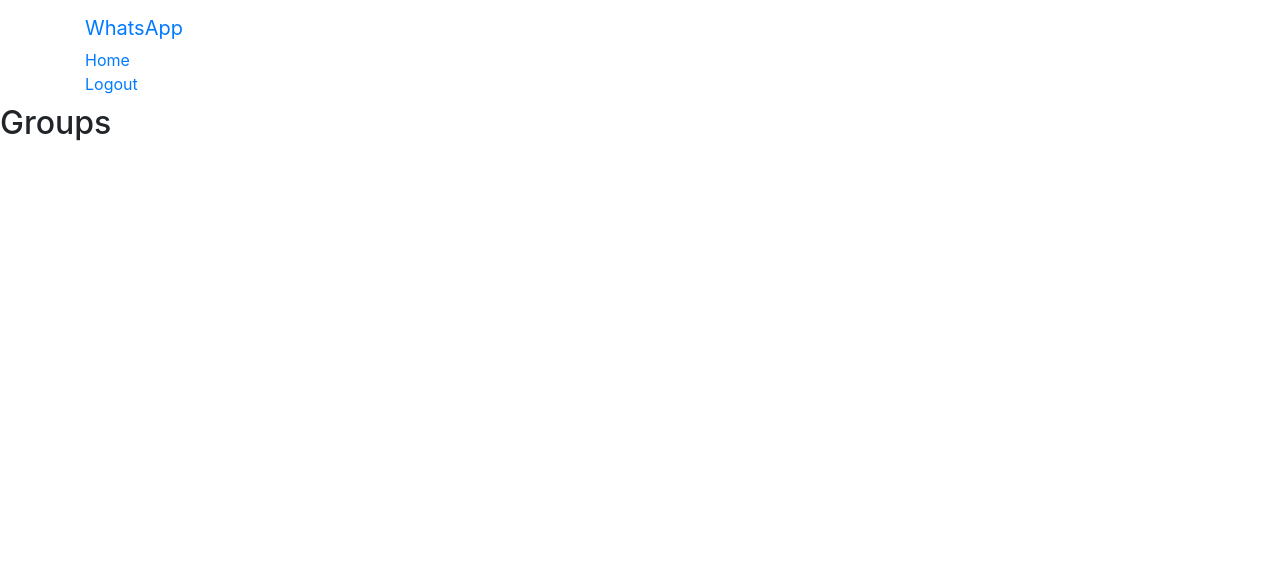
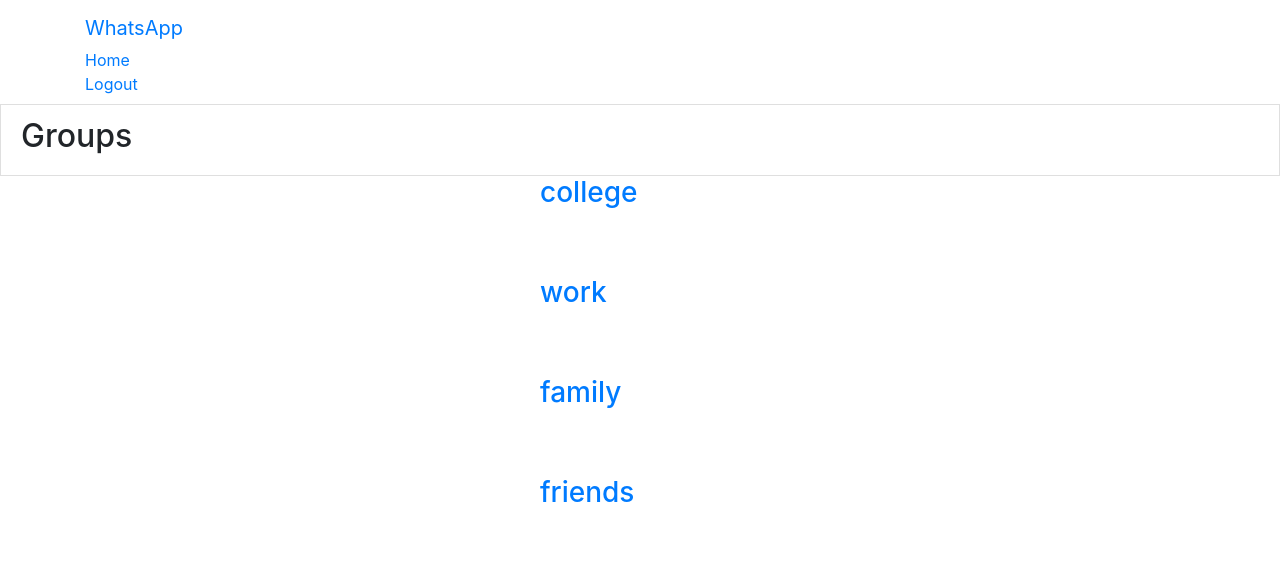
Before and after one commit to MahmoudMagdyRadwan/WhatsApp-clone-using-AngularJS, a plain HTML site: page index.html at #/profile in a window 1280 px wide. Drawn offline with nearby package versions, Linux system fonts and the light colour scheme; some icons are missing.

Commit message:
Update profile.html

```diff
--- a/views/profile.html
+++ b/views/profile.html
@@ -1,7 +1,4 @@
-<div class="main">
-
-     <div class="navbar navbar-default navbar-static-top">
-
+<div class="navbar navbar-default navbar-static-top">
         <div class="container" ng-controller="LogoutController">
             <ul class="nav navbar-nav">
                 <a href="/" class="navbar-brand"><i class="ion-images"></i> WhatsApp</a>
@@ -9,23 +6,20 @@
                 <li><a ng-click="logout()" href="">Logout</a></li>
             </ul>
         </div>
+</div>
+<div ng-controller="profileController">
 
-     </div>
-
-     <div ng-controller="profileController">
-
-       <div class="panel-heading">
+       <div class="list-group-item" >
         <h2>Groups</h2>
        </div>
 
-       <div ng-repeat="item in groupname" class="col-lg-2 col-sm-3 col-xs-4">
+       <div class="panel-body" style="width:200px; height:100px; margin:0 auto;" ng-repeat="item in details" class="col-lg-2 col-sm-3 col-xs-4">
 
          <!-- <a href="#/groups/{{item.id}}">-->
 
-         <a href="#/groups/{{groupname.indexOf(item)}}">
+         <a href="#/groups/{{details.indexOf(item)}}">
           <h3> {{item.name}}</h3>
          </a>
-        </div>
+       </div>
 
-      </div>
 </div>
```
